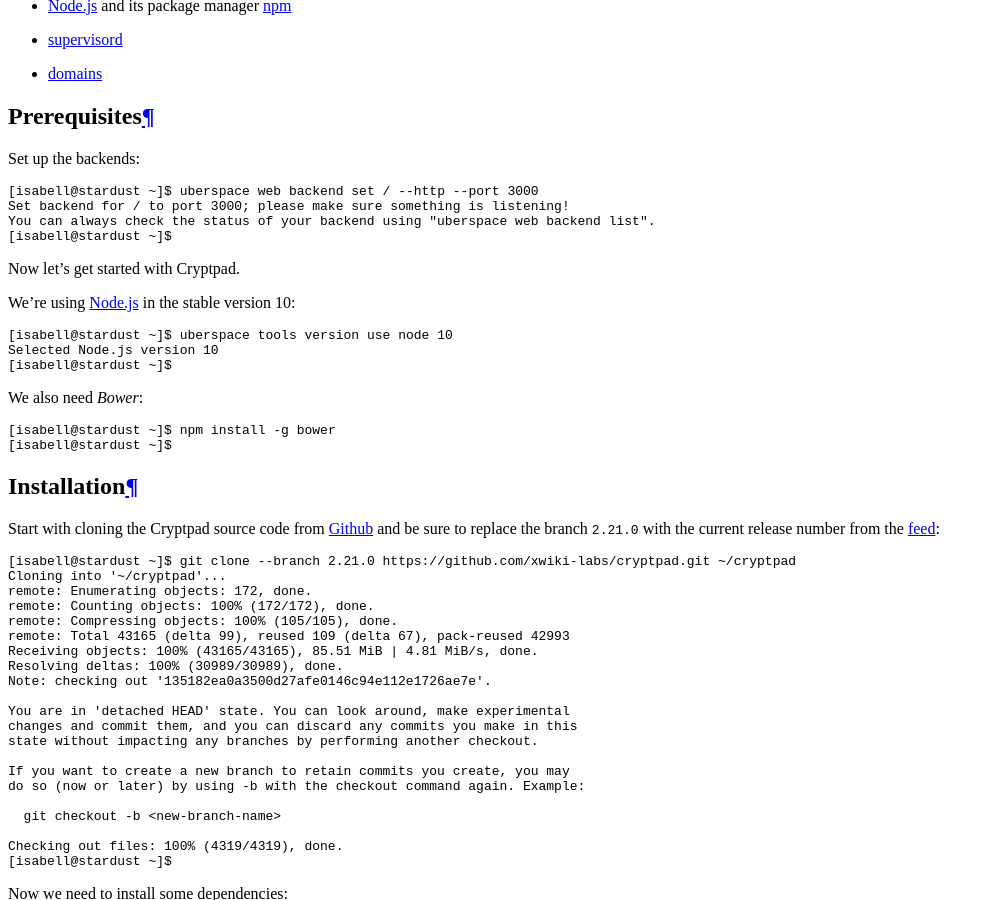
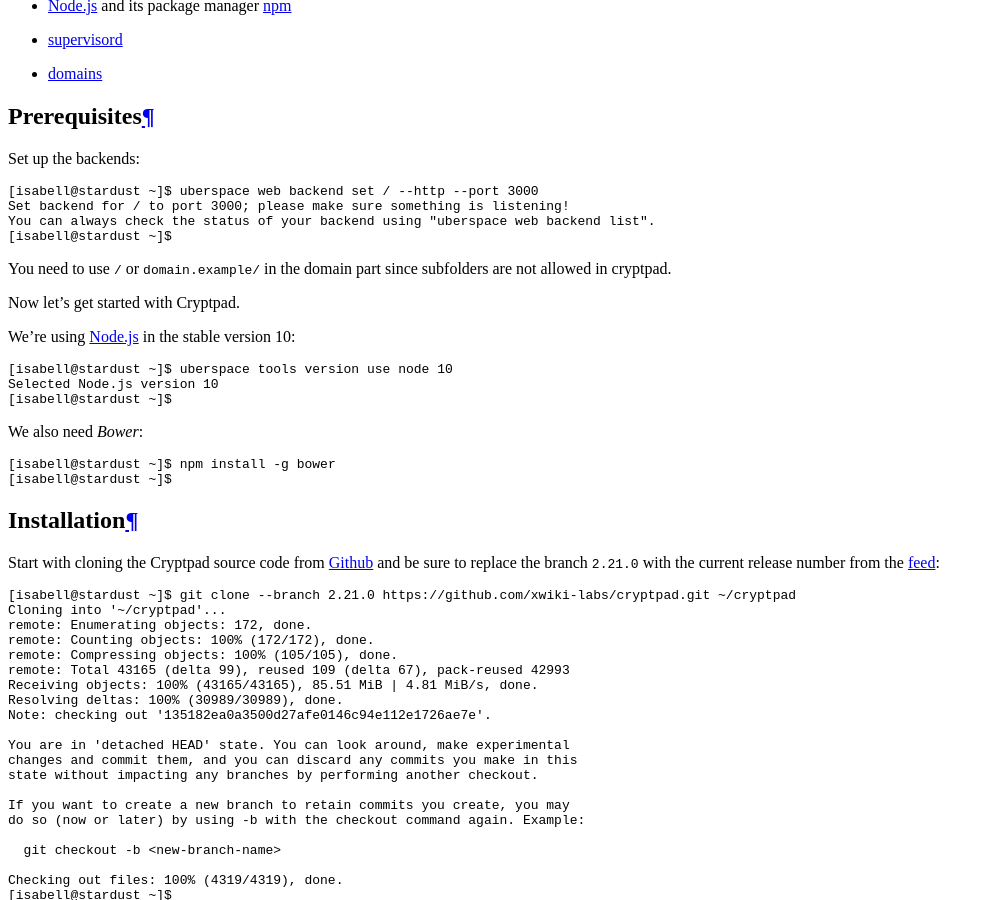
Before and after one commit to Uberspace/lab, a Sphinx documentation site: the page built from source/guide_cryptpad.rst, in a window 1280 px wide and 900 px high, scrolled down 2939 px. Shown: the whole window, without its empty margins (0-994 px from the left). Built offline with Sphinx 7.4.7 and the Read the Docs theme 2.0.0, drawn with Linux system fonts in a browser that asks for light colours.

Commit message:
added info about "subfolders" in backend config.

```diff
--- a/source/guide_cryptpad.rst
+++ b/source/guide_cryptpad.rst
@@ -40,6 +40,8 @@
   Set backend for / to port 3000; please make sure something is listening!
   You can always check the status of your backend using "uberspace web backend list".
   [isabell@stardust ~]$
+
+You need to use ``/`` or ``domain.example/`` in the domain part since subfolders are not allowed in cryptpad.
 
 Now let's get started with Cryptpad.
 
```
